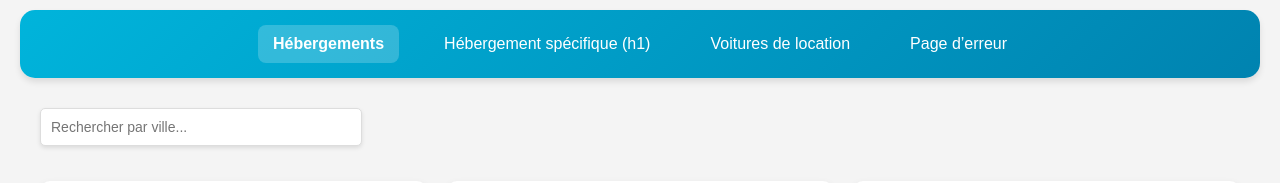
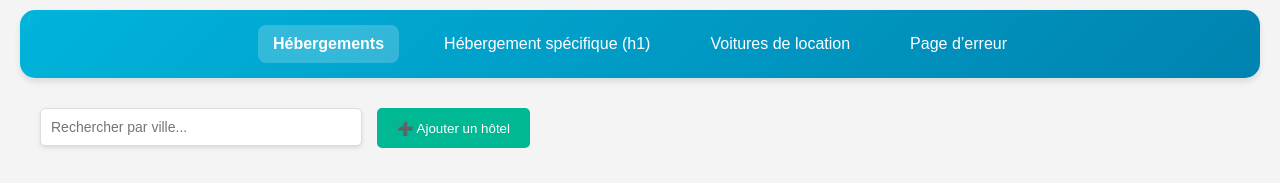
Before and after one commit to aymanenajibi/tp-location-voitures, a React (Create React App) app in the folder client/: page /hebergements in a window 1280 px wide. Shown: the top 183 px of the page. Built offline with nearby package versions, Linux system fonts and the light colour scheme.

Commit message:
ajouter un composant d'AjouterHebergement.jsx qui contient un formulaire d'ajoute

```diff
--- a/client/src/systeme-gestion/App.js
+++ b/client/src/systeme-gestion/App.js
@@ -5,6 +5,7 @@ import ListeVoitures from "./components/ListeVoitures";
 import Hebergements from "./components/Herbergement";
 import DetailsHebergement from "./components/DetailsHebergement";
 import "./style/App.css";
+import AjouterHebergements from "./components/AjouterHebergement";
 
 export default function App() {
   return (
@@ -36,6 +37,10 @@ export default function App() {
               </span>
             }
           />
+          <Route
+            path="/hebergements/AjouterHebergements"
+            element={<AjouterHebergements />}
+          />
         </Routes>
       </div>
     </Router>
--- /dev/null
+++ b/client/src/systeme-gestion/components/AjouterHebergement.jsx
@@ -0,0 +1,49 @@
+import React, { useState } from "react";
+import { useDispatch } from "react-redux";
+import { addHotel } from "../redux/action";  // Import de l'action d'ajout
+import { useNavigate } from "react-router-dom";
+
+export default function AjouterHebergements() {
+    const dispatch = useDispatch();
+    const navigate = useNavigate();
+
+    const [newHotel, setNewHotel] = useState({
+        IdHotel: "",
+        Nom_Hotel: "",
+        Description: "",
+        Ville: "",
+        Images: "",
+        Commentaires: [],
+        Like: 0,
+        Dislike: 0,
+    });
+
+    const handleChange = (e) => {
+        setNewHotel({ ...newHotel, [e.target.name]: e.target.value });
+    };
+
+    const handleSubmit = (e) => {
+        e.preventDefault();
+        if (newHotel.IdHotel && newHotel.Nom_Hotel && newHotel.Ville) {
+            dispatch(addHotel(newHotel)); // Envoie au Redux Store
+            navigate("/hebergements"); // Redirige vers la liste des hébergements
+        } else {
+            alert("Veuillez remplir tous les champs obligatoires !");
+        }
+    };
+
+    return (
+        <div>
+            <h2 style={{textAlign:"center"}}>Ajouter un Hébergement</h2>
+            <form onSubmit={handleSubmit}>
+                <input type="text" name="IdHotel" placeholder="ID Hôtel" onChange={handleChange} required />
+                <input type="text" name="Nom_Hotel" placeholder="Nom de l'hôtel" onChange={handleChange} required />
+                <input type="text" name="Description" placeholder="Description" onChange={handleChange} required />
+                <input type="text" name="Ville" placeholder="Ville" onChange={handleChange} required />
+                <input type="text" name="Images" placeholder="URL de l'image" onChange={handleChange} required />
+                <br /> <br />
+                <button type="submit" style={{width:"80px"}}>Ajouter</button>
+            </form>
+        </div>
+    );
+}
--- a/client/src/systeme-gestion/components/Herbergement.jsx
+++ b/client/src/systeme-gestion/components/Herbergement.jsx
@@ -1,27 +1,26 @@
 import React, { useState } from "react";
 import { useSelector, useDispatch } from "react-redux";
 import { useNavigate } from "react-router-dom";
-import { addComment, addLike, deleteComment ,editComment  } from "../redux/action";
+import {
+  addComment,
+  addLike,
+  deleteComment,
+  editComment,
+} from "../redux/action";
 import "../style/Hebergements.css"; // Importation des styles
-import DetailsHebergement from "./DetailsHebergement";  // Importation du composant DetailsHebergement
+import DetailsHebergement from "./DetailsHebergement"; // Importation du composant DetailsHebergement
 
 export default function Hebergements() {
-  const hotels = useSelector((state) => state.db);      //* Récupère les hôtels depuis le Redux store
+  const hotels = useSelector((state) => state.db); //* Récupère les hôtels depuis le Redux store
   const dispatch = useDispatch();
   const navigate = useNavigate();
 
-  const [search, setSearch] = useState("");             //* État pour la recherche par ville
-  const [showForm, setShowForm] = useState(null);       //* Gère l'affichage du formulaire
-  const [comment, setComment] = useState("");           //* État pour le commentaire
-
-
-
-
+  const [search, setSearch] = useState(""); //* État pour la recherche par ville
+  const [showForm, setShowForm] = useState(null); //* Gère l'affichage du formulaire
+  const [comment, setComment] = useState(""); //* État pour le commentaire
 
   const [editIndex, setEditIndex] = useState(null); //
   const [editText, setEditText] = useState(""); //
-
-
 
   //* Filtrage des hôtels par ville
   const filteredHotels = hotels.filter((hotel) =>
@@ -30,7 +29,8 @@ const [editText, setEditText] = useState(""); //
 
   return (
     <div className="hebergements-container">
-      {/* Barre de recherche */}
+      {/* Conteneur pour la recherche et le bouton */}
+      <div className="search-container">
         <input
           type="text"
           placeholder="Rechercher par ville..."
@@ -38,6 +38,14 @@ const [editText, setEditText] = useState(""); //
           onChange={(e) => setSearch(e.target.value)}
           className="search-bar"
         />
+
+        <button
+          onClick={() => navigate("/hebergements/AjouterHebergements")}
+          className="add-hotel-btn"
+        >
+          ➕ Ajouter un hôtel
+        </button>
+      </div>
 
       {/* Affichage des hébergements */}
       {filteredHotels.length > 0 ? (
@@ -51,7 +59,6 @@ const [editText, setEditText] = useState(""); //
               onClick={() => navigate(`/hebergements/${hotel.IdHotel}`)} // Redirection vers les détails
             />
 
-
             <p>{hotel.Description}</p>
             <p>
               <strong>Ville:</strong> {hotel.Ville}
@@ -59,7 +66,6 @@ const [editText, setEditText] = useState(""); //
             <p>
               <strong>Likes:</strong> {hotel.Like}
             </p>
-
 
             {/* Bouton Like */}
             <button onClick={() => dispatch(addLike(hotel.IdHotel))}>
@@ -70,7 +76,6 @@ const [editText, setEditText] = useState(""); //
             <button onClick={() => setShowForm(hotel.IdHotel)}>
               💬 +AjouterComment
             </button>
-
 
             {/* Formulaire d'ajout de commentaire */}
             {showForm === hotel.IdHotel && (
@@ -90,7 +95,6 @@ const [editText, setEditText] = useState(""); //
                   + Ajouter
                 </button>
 
-
                 {/* Affichage des commentaires avec les boutons supprimer et modifier */}
                 <ul>
                   {hotel.Commentaires.map((comment, index) => (
@@ -104,10 +108,29 @@ const [editText, setEditText] = useState(""); //
                           />
                           <button
                             onClick={() => {
-              dispatch(editComment(hotel.IdHotel, index, editText));
+                              dispatch(
+                                editComment(hotel.IdHotel, index, editText)
+                              );
                               setEditIndex(null); // Réinitialiser après modification
-            }} style={{ backgroundColor: "bleu", width: "100px", fontSize: "13px" }}>✅Enregistre</button>
-          <button onClick={() => setEditIndex(null)} style={{ backgroundColor: "bleu", width: "100px", fontSize: "13px" }}>❌Annuler</button>
+                            }}
+                            style={{
+                              backgroundColor: "bleu",
+                              width: "100px",
+                              fontSize: "13px",
+                            }}
+                          >
+                            ✅Enregistre
+                          </button>
+                          <button
+                            onClick={() => setEditIndex(null)}
+                            style={{
+                              backgroundColor: "bleu",
+                              width: "100px",
+                              fontSize: "13px",
+                            }}
+                          >
+                            ❌Annuler
+                          </button>
                         </>
                       ) : (
                         <>
@@ -117,11 +140,25 @@ const [editText, setEditText] = useState(""); //
                             onClick={() =>
                               dispatch(deleteComment(hotel.IdHotel, index))
                             }
-            style={{ backgroundColor: "red", width: "100px", fontSize: "15px" }}
+                            style={{
+                              backgroundColor: "red",
+                              width: "100px",
+                              fontSize: "15px",
+                            }}
                           >
                             supprimer
                           </button>
-          <button onClick={() => { setEditIndex(index); setEditText(comment); }} style={{ backgroundColor: "bleu", width: "100px", fontSize: "15px" }}>
+                          <button
+                            onClick={() => {
+                              setEditIndex(index);
+                              setEditText(comment);
+                            }}
+                            style={{
+                              backgroundColor: "bleu",
+                              width: "100px",
+                              fontSize: "15px",
+                            }}
+                          >
                             Modifier
                           </button>
                         </>
@@ -129,7 +166,6 @@ const [editText, setEditText] = useState(""); //
                     </li>
                   ))}
                 </ul>
-
               </div>
             )}
 
@@ -137,11 +173,6 @@ const [editText, setEditText] = useState(""); //
             {/*<ul>
               <DetailsHebergement com={hotel.Commentaires} />
             </ul>*/}
-
-
-
-
-
           </div>
         ))
       ) : (
--- a/client/src/systeme-gestion/style/App.css
+++ b/client/src/systeme-gestion/style/App.css
@@ -50,12 +50,13 @@ form .form-group select {
 
 form button {
   width: 100%;
-  padding: 12px;
+  padding: 10px;
   background-color: #28a745;
   color: white;
   border: none;
   border-radius: 6px;
   cursor: pointer;
+  height: 38px;
   font-size: 18px;
   transition: background-color 0.3s ease-in-out;
 }
--- a/client/src/systeme-gestion/style/Hebergements.css
+++ b/client/src/systeme-gestion/style/Hebergements.css
@@ -128,9 +128,57 @@
   margin-top: 20px;
 }
 
+/* Conteneur principal pour les cartes */
+.hebergements-container {
+  padding: 20px;
+  max-width: 1200px;
+  margin: 0 auto;
+  display: grid;
+  grid-template-columns: repeat(3, 1fr);
+  gap: 20px;
+}
+
+/* Conteneur pour la barre de recherche et le bouton */
+.search-container {
+  grid-column: 1 / -1;
+  display: flex;
+  gap: 15px;
+  margin-bottom: 20px;
+}
+
+/* Barre de recherche */
+.search-bar {
+  flex: 1;
+  padding: 10px;
+  font-size: 16px;
+  border: 1px solid #ccc;
+  border-radius: 5px;
+  box-shadow: 0 2px 4px rgba(0, 0, 0, 0.1);
+}
+
+/* Bouton Ajouter un hébergement */
+.add-hotel-btn {
+  background-color: #00b894;
+  color: #fff;
+  border: none;
+  padding: 10px 20px;
+  border-radius: 5px;
+  height: 40px;
+  cursor: pointer;
+  transition: background-color 0.3s ease;
+  white-space: nowrap;
+}
+
+.add-hotel-btn:hover {
+  background-color: #00997b;
+}
+
 @media (max-width: 1024px) {
   .hebergements-container {
-    grid-template-columns: repeat(2, 1fr); /* 2 cartes par ligne sur les écrans moyens */
+    grid-template-columns: repeat(
+      2,
+      1fr
+    ); /* 2 cartes par ligne sur les écrans moyens */
   }
 }
 
@@ -168,3 +216,14 @@
     font-size: 12px; /* Taille de police réduite */
   }
 }
+
+@media (max-width: 768px) {
+  .search-container {
+    flex-direction: column;
+  }
+
+  .add-hotel-btn {
+    width: 100%;
+    padding: 12px;
+  }
+}
```
Also changed, not shown: client/src/systeme-gestion/redux/action.jsx (+7 -5 lines), client/src/systeme-gestion/redux/reducer.jsx (+13 -20 lines). Lines whose indentation alone changed are shown as unchanged.
